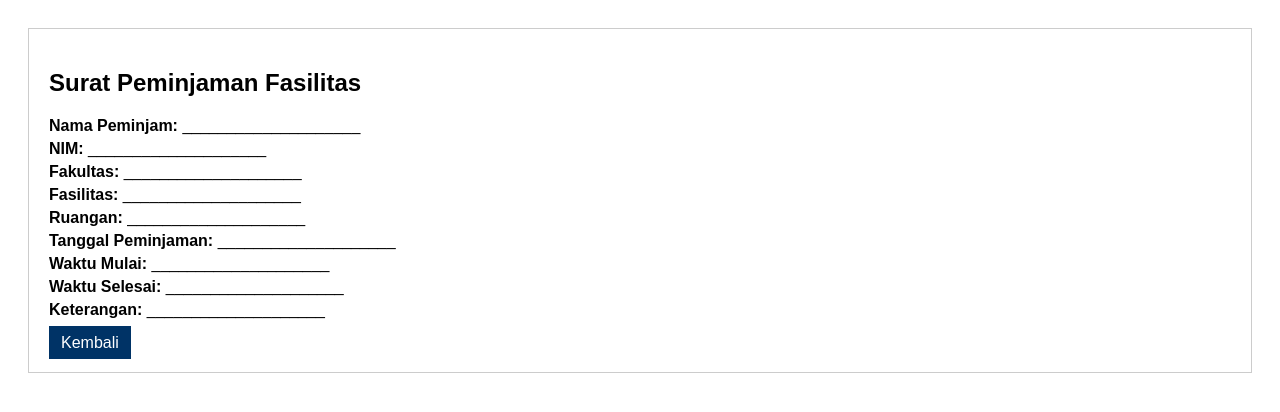
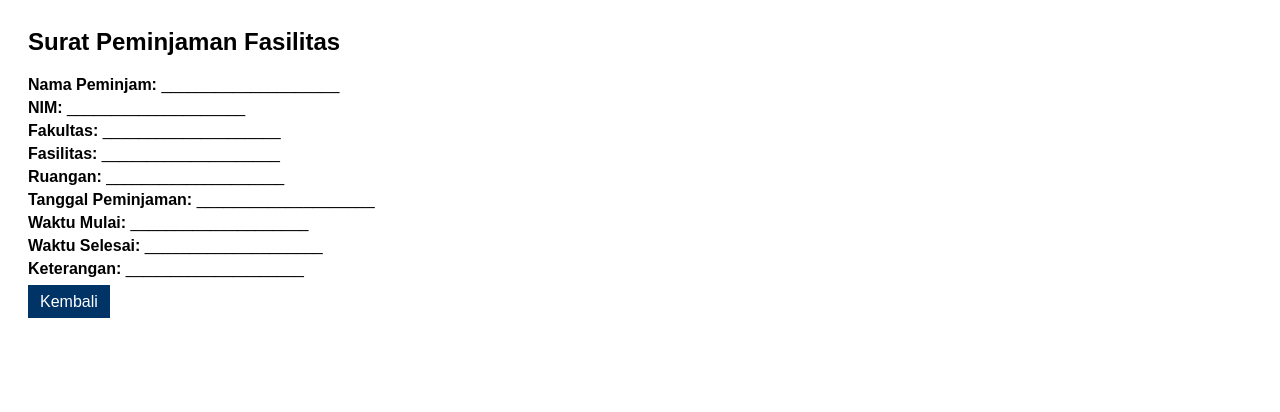
Before and after one commit to mdaffam25/peminjaman, a PHP site: page /surat_peminjaman.php in a window 1280 px wide. Shown: the top 412 px of the page. Run offline with PHP 8.4, Linux system fonts and the light colour scheme.

Commit message:
Update surat_peminjaman.php

```diff
--- a/surat_peminjaman.php
+++ b/surat_peminjaman.php
@@ -6,11 +6,6 @@
             font-family: Arial;
             background-color: white;
             padding: 20px;
-        }
-        .box {
-            background: white;
-            padding: 20px;
-            border: 1px solid #ccc;
         }
         .label {
             font-weight: bold;
```
